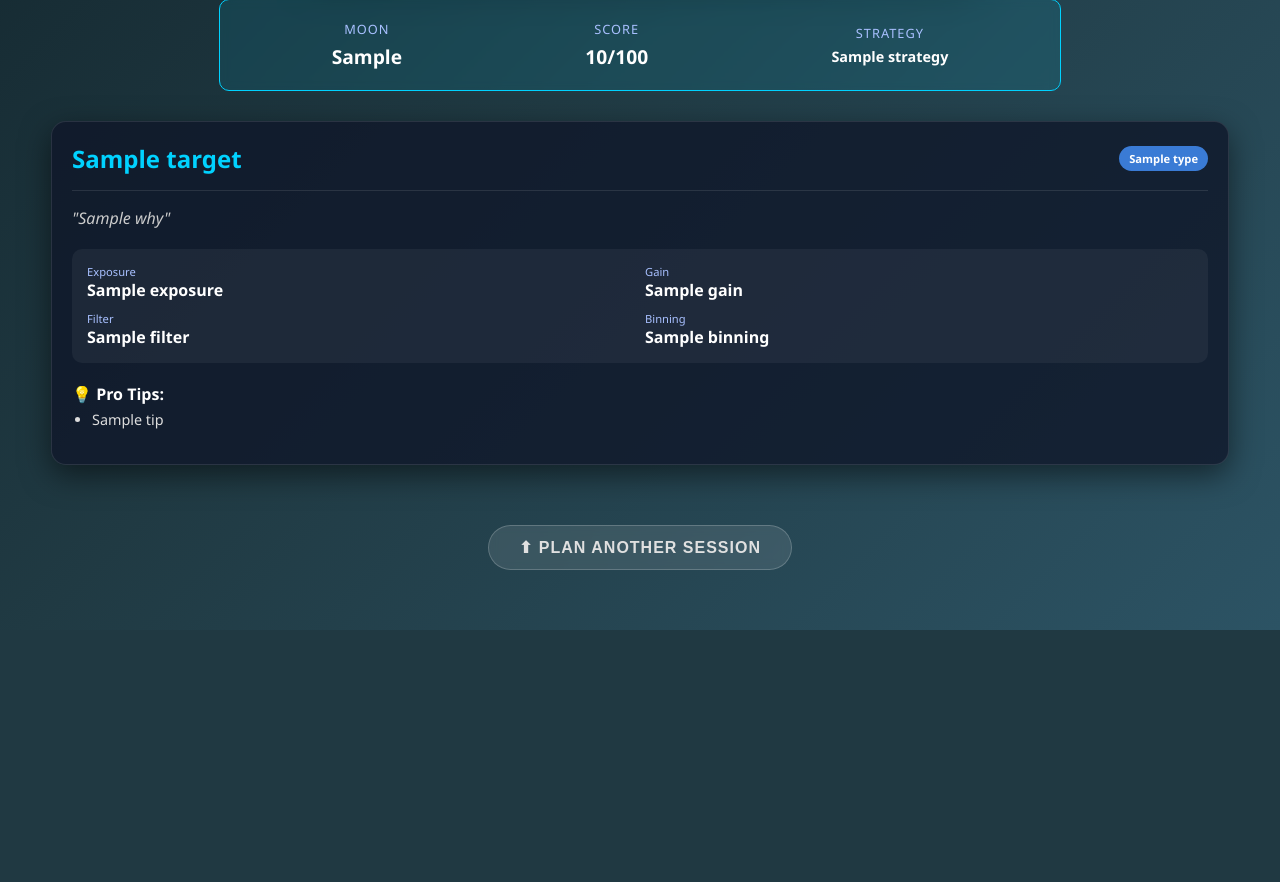
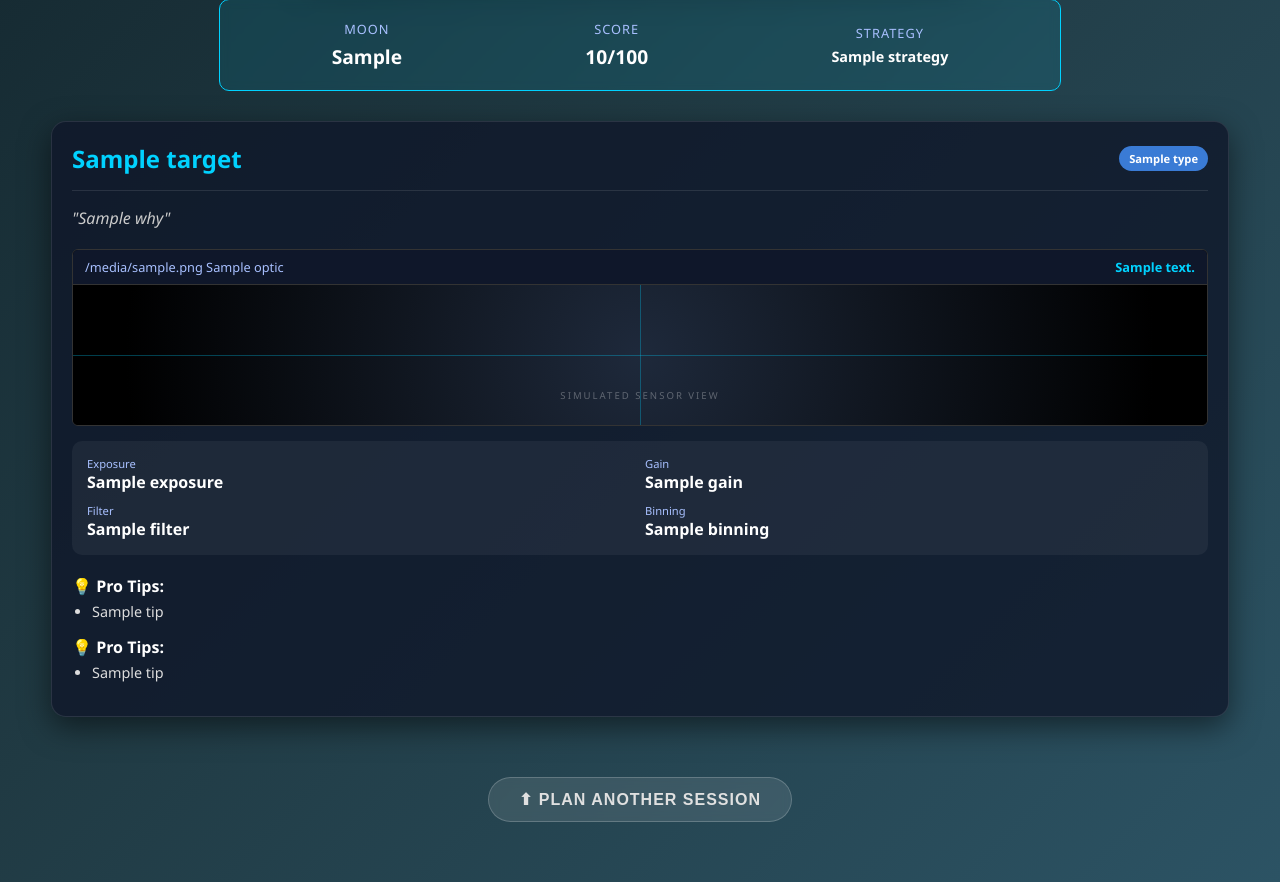
Before and after one commit to full-of-options/starlight-scout, a Flask app: template templates/index.html in a window 1280 px wide. Shown: the part 599-1481 px from the top of the page. Before the commit the page ends 1229 px from the top, so only its background shows below. Run offline with Flask 3, Linux system fonts and the light colour scheme; the template is opened without the code that fills it: most values are stand-ins (such as "Sample title", 1, 10 or a date in 2020).

Commit message:
V4.0 Optics Engine Upgrade

```diff
--- a/app.py
+++ b/app.py
@@ -12,45 +12,54 @@ client = genai.Client(api_key=api_key)
 
 app = Flask(__name__)
 
+# --- 🔭 THE OPTICS ENGINE ---
+def calculate_optics(equipment_name):
+    """Returns the sensor specs and calculated FOV description."""
+    # Based on actual sensor specs from your blueprints
+    specs = {
+        "Dwarf II": {
+            "name": "Dwarf II (Telephoto)",
+            "fov_desc": "3.2° x 1.8° (Sony IMX415)",
+            "icon": "🔭"
+        },
+        "Seestar S50": {
+            "name": "Seestar S50",
+            "fov_desc": "1.3° x 0.73° (Sony IMX462)",
+            "icon": "🔭"
+        },
+        "Dwarf 3": {
+            "name": "Dwarf 3 (Telephoto)",
+            "fov_desc": "2.9° x 1.6°",
+            "icon": "🔭"
+        },
+        "Manual Rig": {
+            "name": "Standard APS-C / 250mm",
+            "fov_desc": "5.4° x 3.6°",
+            "icon": "📷"
+        },
+        "Binoculars": {
+            "name": "Standard 10x50",
+            "fov_desc": "6.5° Field",
+            "icon": "👀"
+        }
+    }
+    # Default to Manual Rig if unknown
+    return specs.get(equipment_name, specs["Manual Rig"])
+
 # --- 🧠 THE JSON LOGIC ENGINE ---
 SYSTEM_INSTRUCTIONS = """
-You are Starlight, an API that outputs strict JSON data for astrophotography planning.
-You DO NOT speak conversational text. You ONLY return a JSON object.
-
+You are Starlight, an API that outputs strict JSON data.
 *** LOGIC RULES ***
-1. MOONLIGHT:
-   - If Moon > 50%: Suggest reducing Gain.
-   - If Moon > 75%: Avoid Galaxies. Prioritize Emission Nebulae (Dual-band/UHC).
-   - If Moon < 40%: Galaxies are safe.
-2. DEVICES:
-   - Dwarf II: Max Exp 15s. Binning 2x2 (2K). IR Mode: Astro.
-   - Seestar S50: Exp 10/20/30s. Gain: High.
-   - Manual Rig: Suggest standard NINA/ASIAIR settings.
-
+1. MOONLIGHT: If >50%, reduce Gain. If >75%, avoid Galaxies; prioritize Emission Nebulae.
+2. DEVICES: Dwarf II (Max 15s, Bin 2x2), Seestar (10/20/30s).
 *** OUTPUT FORMAT ***
-Return a single JSON object with this exact structure:
 {
-  "summary": {
-    "moon_phase": "String (e.g. Waxing Gibbous 75%)",
-    "weather": "String (Short assessment)",
-    "score": "Integer (0-100)",
-    "strategy": "String (Short advice for the night)"
-  },
+  "summary": { "moon_phase": "Str", "weather": "Str", "score": "Int", "strategy": "Str" },
   "targets": [
     {
-      "name": "String (e.g. M42 Orion Nebula)",
-      "type": "String (e.g. Emission Nebula)",
-      "constellation": "String",
-      "difficulty": "String (Easy/Medium/Hard)",
-      "why": "String (Why is it good tonight?)",
-      "settings": {
-        "exposure": "String (e.g. 15s)",
-        "gain": "String (e.g. 100)",
-        "filter": "String (e.g. Dual-band)",
-        "binning": "String (e.g. 2x2)",
-        "ir_mode": "String (e.g. Astro)"
-      },
-      "tips": [ "String tip 1", "String tip 2" ]
+      "name": "Str", "type": "Str", "why": "Str",
+      "settings": { "exposure": "Str", "gain": "Str", "filter": "Str", "binning": "Str", "ir_mode": "Str" },
+      "tips": ["Tip 1", "Tip 2"]
     }
   ]
 }
@@ -59,6 +68,7 @@ Return a single JSON object with this exact structure:
 @app.route('/', methods=['GET', 'POST'])
 def home():
     data = None
+    optics = None
 
     if request.method == 'POST':
         location = request.form.get('location')
@@ -67,6 +77,10 @@ def home():
 
         if location and equipment and date:
             try:
+                # 1. Run the Optics Engine
+                optics = calculate_optics(equipment)
+
+                # 2. Run the AI Engine
                 full_prompt = (
                     f"Date: {date}\nLocation: {location}\nEquipment: {equipment}\n"
                     f"Generate 3 best targets in JSON format."
@@ -76,20 +90,18 @@ def home():
                     model="gemini-flash-latest",
                     config=types.GenerateContentConfig(
                         system_instruction=SYSTEM_INSTRUCTIONS,
-                        temperature=0.5, # Lower temp for consistent JSON
-                        response_mime_type="application/json" # <--- THE MAGIC KEY
+                        temperature=0.5,
+                        response_mime_type="application/json"
                     ),
                     contents=full_prompt
                 )
-
-                # Parse the text response into a real Python Dictionary
                 data = json.loads(response.text)
 
             except Exception as e:
                 print(f"Error: {e}")
                 data = {"error": str(e)}
 
-    return render_template('index.html', data=data)
+    return render_template('index.html', data=data, optics=optics)
 
 if __name__ == '__main__':
     app.run(debug=True)
--- a/static/style.css
+++ b/static/style.css
@@ -266,3 +266,53 @@ button:hover {
     color: #ddd;
     font-size: 0.9em;
 }
+
+/* --- V4.0 VIEWFINDER STYLES --- */
+.viewfinder-container {
+    background: #000;
+    border: 1px solid #333;
+    border-radius: 6px;
+    margin: 15px 0;
+    overflow: hidden;
+    box-shadow: inset 0 0 20px rgba(0,0,0,0.8);
+}
+
+.vf-top-bar {
+    background: #0f172a;
+    padding: 8px 12px;
+    display: flex;
+    justify-content: space-between;
+    border-bottom: 1px solid #333;
+}
+
+.vf-screen {
+    height: 140px;
+    position: relative;
+    background: radial-gradient(circle at center, #1e293b 0%, #000 90%);
+    display: flex;
+    align-items: center;
+    justify-content: center;
+}
+
+/* Crosshairs */
+.crosshair-h {
+    position: absolute;
+    width: 100%;
+    height: 1px;
+    background: rgba(0, 210, 255, 0.3);
+    top: 50%;
+}
+.crosshair-v {
+    position: absolute;
+    height: 100%;
+    width: 1px;
+    background: rgba(0, 210, 255, 0.3);
+    left: 50%;
+}
+
+.vf-status {
+    font-size: 0.6em;
+    letter-spacing: 2px;
+    color: rgba(255, 255, 255, 0.3);
+    margin-top: 80px; /* Push text below center */
+}
--- a/templates/index.html
+++ b/templates/index.html
@@ -71,6 +71,20 @@
                 <div class="card-body">
                     <p class="why-text">"{{ target.why }}"</p>
 
+                    {% if optics %}
+                    <div class="viewfinder-container">
+                        <div class="vf-top-bar">
+                            <span style="color: #a8c0ff; font-size: 0.8em;">{{ optics.icon }} {{ optics.name }}</span>
+                            <span style="color: #00d2ff; font-weight: bold; font-size: 0.8em;">{{ optics.fov_desc }}</span>
+                        </div>
+                        <div class="vf-screen">
+                            <div class="crosshair-h"></div>
+                            <div class="crosshair-v"></div>
+                            <span class="vf-status">SIMULATED SENSOR VIEW</span>
+                        </div>
+                    </div>
+                    {% endif %}
+
                     <div class="settings-grid">
                         <div class="setting-item">
                             <span class="s-label">Exposure</span>
@@ -89,6 +103,16 @@
                             <span class="s-value">{{ target.settings.binning }}</span>
                         </div>
                     </div>
+
+                    <div class="tips-section">
+                        <strong>💡 Pro Tips:</strong>
+                        <ul>
+                            {% for tip in target.tips %}
+                            <li>{{ tip }}</li>
+                            {% endfor %}
+                        </ul>
+                    </div>
+                </div>
 
                     <div class="tips-section">
                         <strong>💡 Pro Tips:</strong>
```
